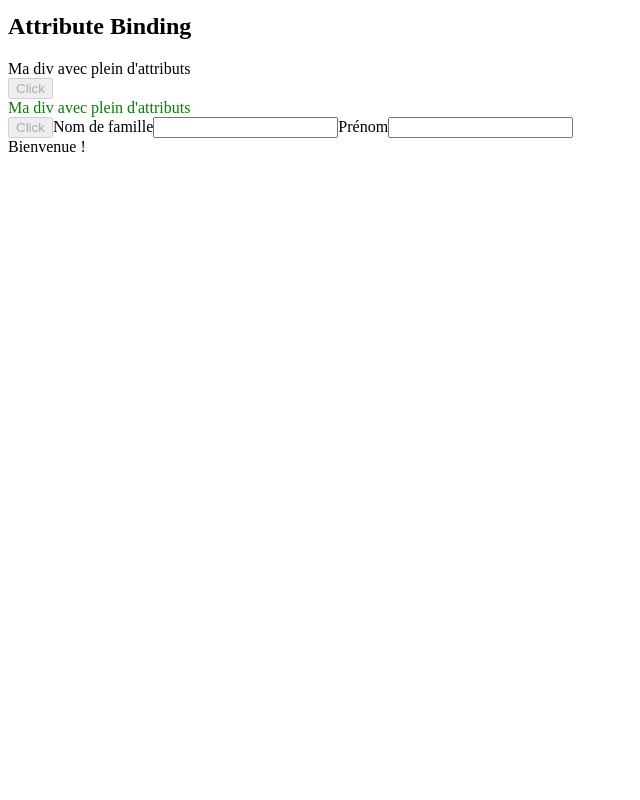
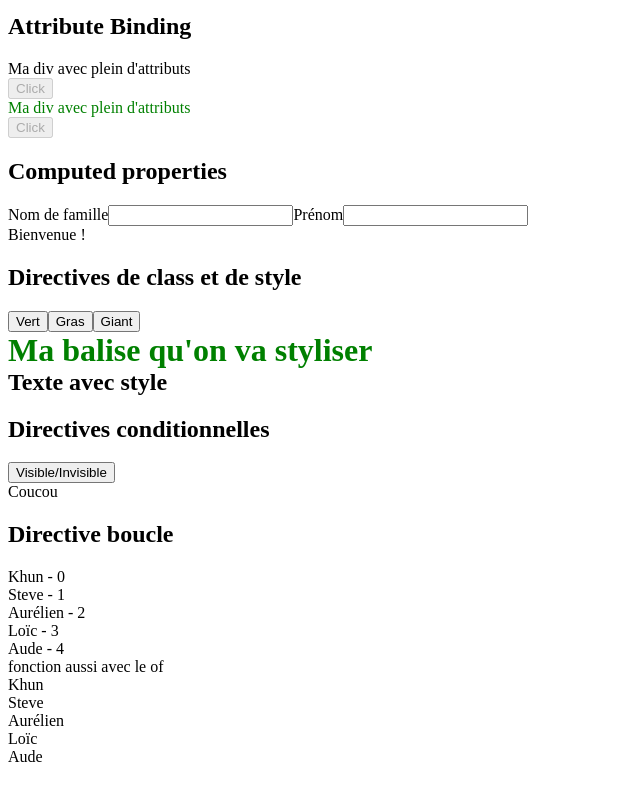
Before and after one commit to thomas-ayissi/tf-demo-vue-js, a Vue app in the folder VueDemo/: page /demo in a window 1280 px wide. Shown: the part 482-1282 px from the top of the page, without its empty margins (0-640 px from the left). Before the commit the page ends 800 px from the top, so only its background shows below. Built offline with nearby package versions, Linux system fonts and the light colour scheme.

Commit message:
demo directives

```diff
--- a/VueDemo/src/views/DemoView.vue
+++ b/VueDemo/src/views/DemoView.vue
@@ -12,6 +12,17 @@ import { defineComponent } from "vue";
 
         lastname : "",
         firstname : "",
+
+        isGreen : true,
+        isBold : true,
+        isGiant : true,
+
+        fontSize : '24px',
+        weight : 'bold',
+
+        isVisible : true,
+
+        formateurs : ['Khun', 'Steve', 'Aurélien', 'Loïc', 'Aude']
       }
     },
     computed : {
@@ -57,12 +68,63 @@ import { defineComponent } from "vue";
   <button :disabled="isInactive">Click</button>
 
   <!-- Computed properties-->
+  <h2>Computed properties</h2>
   <label for="lastname">Nom de famille</label>
   <input id="lastname" type="text" v-model="lastname">
   <label for="firstname">Prénom</label>
   <input id="firstname" type="text" v-model="firstname">
   <div>Bienvenue {{fullname}} ! </div>
-  <h2></h2>
+
+  <!-- Class & Style Directives -->
+  <h2>Directives de class et de style</h2>
+  <button @click="isGreen = !isGreen">Vert</button>
+  <button @click="isBold = !isBold">Gras</button>
+  <button @click="isGiant = !isGiant">Giant</button>
+  <div :class="{ green : isGreen, bold : isBold, giant : isGiant }">Ma balise qu'on va styliser</div>
+  <div :style="{ fontSize : fontSize, fontWeight : 'bold'}">Texte avec style</div>
+
+  <!-- Directives conditionnelles -->
+  <h2>Directives conditionnelles</h2>
+  <button @click="isVisible = !isVisible">Visible/Invisible</button>
+  <div v-if="isVisible">Coucou</div>
+  <div v-else>Hibou</div>
+
+  <!-- Directive boucle -->
+  <h2>Directive boucle</h2>
+  <div v-for="(formateur, index) in formateurs" :key="index">
+    <div>{{formateur}} - {{index}}</div>
+  </div>
+
+  <div>fonction aussi avec le of</div>
+   <div v-for="formateur of formateurs">
+    <div>{{formateur}}</div>
+  </div>
+
+
+  <br>
+    <br>
+      <br>
+        <br>
+          <br>
+            <br>
+             <br>
+    <br>
+      <br>
+        <br>
+          <br>
+            <br>
+             <br>
+    <br>
+      <br>
+        <br>
+          <br>
+            <br>
+             <br>
+    <br>
+      <br>
+        <br>
+          <br>
+            <br>
 
 </template>
 
@@ -70,4 +132,10 @@ import { defineComponent } from "vue";
 .green {
   color : green;
 }
+.bold {
+  font-weight: bold;
+}
+.giant {
+  font-size: 32px;
+}
 </style>
```
